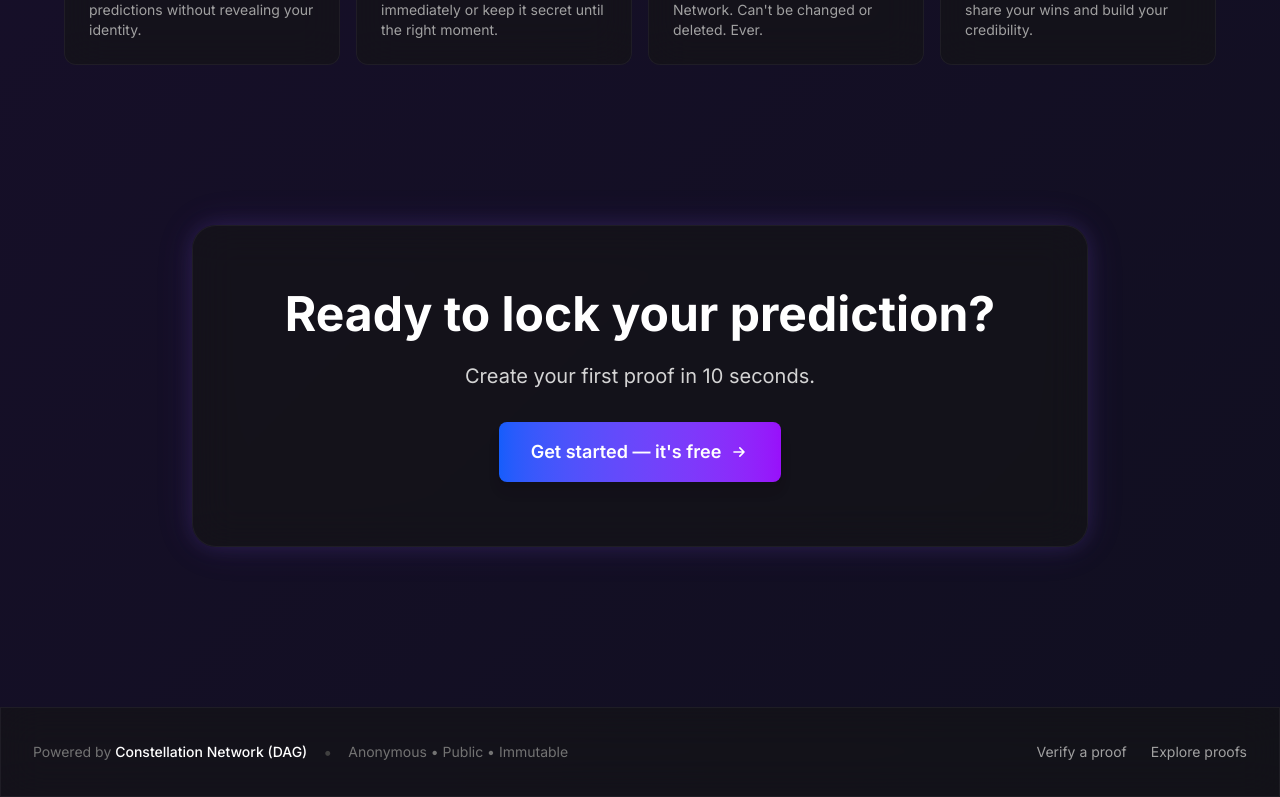
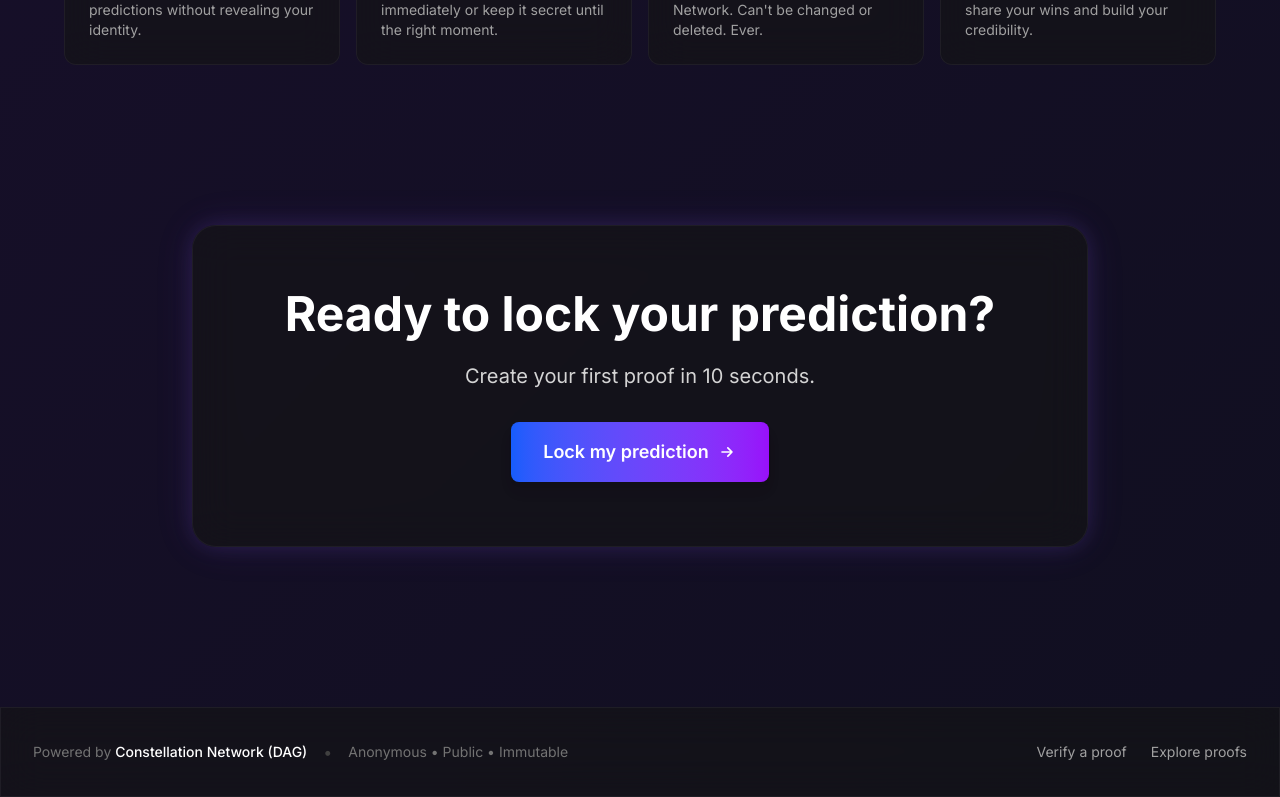
Before and after one commit to Boomchakalala/prooflocker, a Next.js app: page / in a window 1280 px wide. Shown: the part 2090-2887 px from the top of the page. Built offline with nearby package versions, Linux system fonts and the light colour scheme; no server answers.

Commit message:
Sandbox autosave

```diff
--- a/src/app/page.tsx
+++ b/src/app/page.tsx
@@ -65,7 +65,7 @@ export default function LandingPage() {
                 href="/lock"
                 className="inline-flex items-center px-8 py-4 bg-gradient-to-r from-blue-600 to-purple-600 hover:from-blue-500 hover:to-purple-500 text-white text-lg font-semibold rounded-lg transition-all shadow-lg hover:shadow-purple-500/50"
               >
-                Get started — it's free
+                Lock my prediction
                 <svg className="w-5 h-5 ml-2" fill="none" stroke="currentColor" viewBox="0 0 24 24">
                   <path strokeLinecap="round" strokeLinejoin="round" strokeWidth={2} d="M13 7l5 5m0 0l-5 5m5-5H6" />
                 </svg>
```
